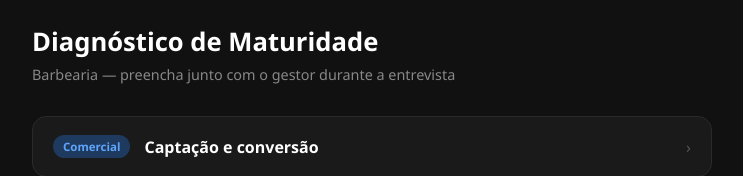
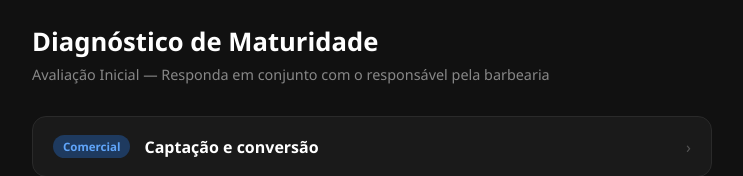
Before and after one commit to Gabrielsandres/diagnostico-barbearia, a plain HTML site: page index.html in a window 1280 px wide. Shown: the top 176 px of the page, without its empty margins (268-1011 px from the left). Drawn offline with Linux system fonts and the light colour scheme.

Commit message:
Update index.html

```diff
--- a/index.html
+++ b/index.html
@@ -292,7 +292,7 @@
 
   <div class="header">
     <h1>Diagnóstico de Maturidade</h1>
-    <p>Barbearia — preencha junto com o gestor durante a entrevista</p>
+    <p>Avaliação Inicial — Responda em conjunto com o responsável pela barbearia</p>
   </div>
 
   <!-- ============================================================ -->
```
